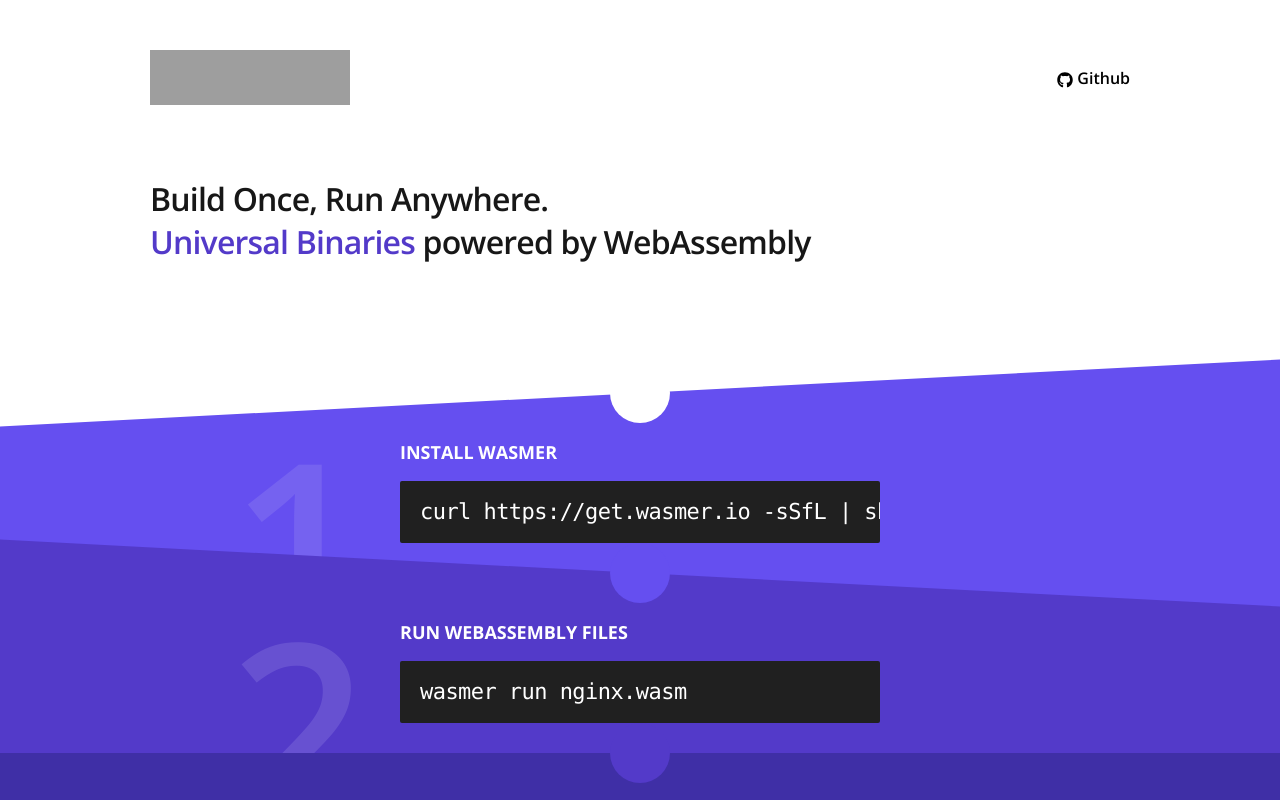
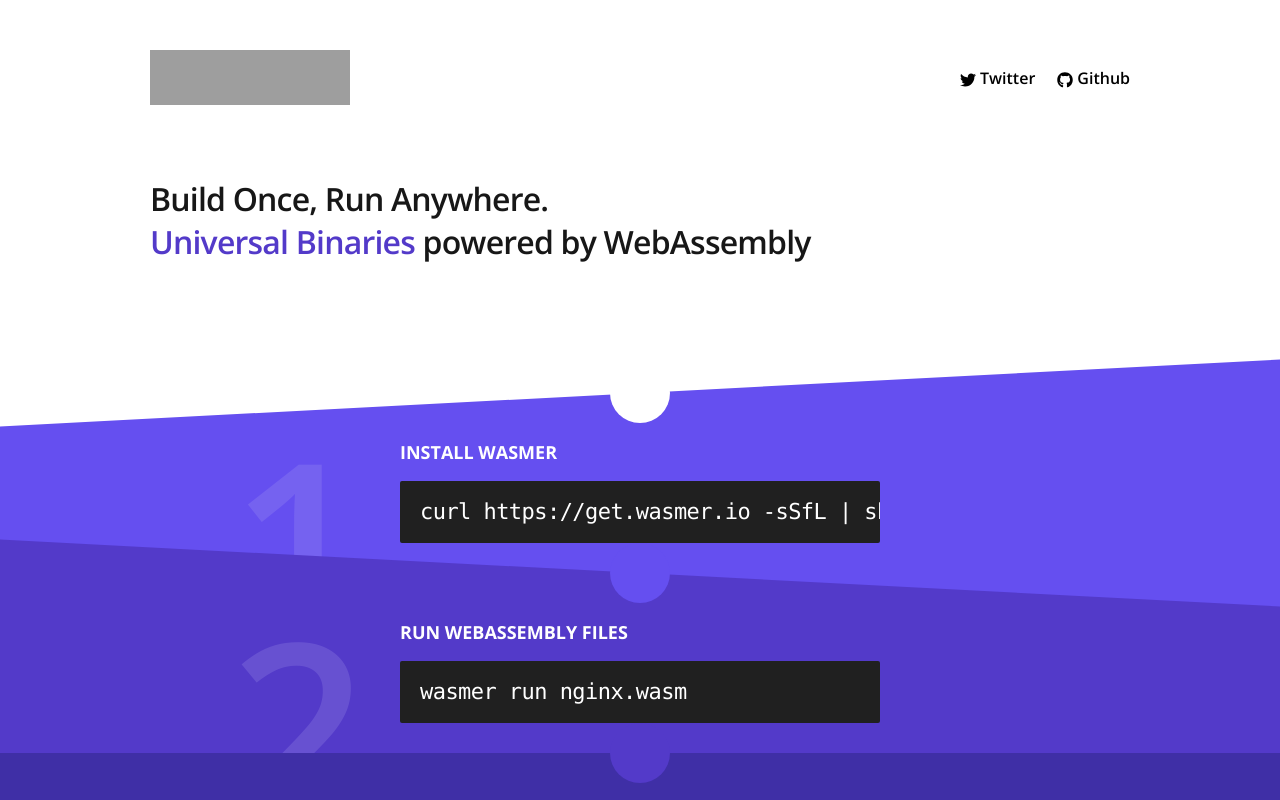
Before and after one commit to wasmerio/wasmer.io, a Gatsby site: page / in a window 1280 px wide. Shown: the top 800 px of the page. Built offline with nearby package versions, Linux system fonts and the light colour scheme; Gatsby itself is replaced by a stand-in of ours; grey boxes are pictures that could not be loaded.

Commit message:
Added Twitter link

```diff
--- a/src/components/header.js
+++ b/src/components/header.js
@@ -1,7 +1,7 @@
 import React from 'react'
 import WasmerLogo from '../images/wasmer-logo.png'
 import styles from './header.module.css'
-import { FaGithub } from 'react-icons/fa'
+import { FaGithub, FaTwitter } from 'react-icons/fa'
 
 const Header = ({ siteTitle }) => (
   <div className="container">
@@ -10,6 +10,10 @@
         <img src={WasmerLogo} style={{ width: 200, height: 55 }} />
       </a>
       <div className={styles.navbar}>
+        <a href="https://twitter.com/wasmerio" className={styles.twitter}>
+          <FaTwitter className={styles.twitterIcon} />
+          Twitter
+        </a>
         <a
           href="https://github.com/WAFoundation/wasmer"
           className={styles.github}
--- a/src/components/header.module.css
+++ b/src/components/header.module.css
@@ -20,8 +20,13 @@
   vertical-align: middle;
 }
 
-.githubIcon {
+.githubIcon,
+.twitterIcon {
   margin-right: 4px;
   display: inline-block;
   vertical-align: middle;
 }
+
+.twitter {
+  margin-right: 22px;
+}
```
